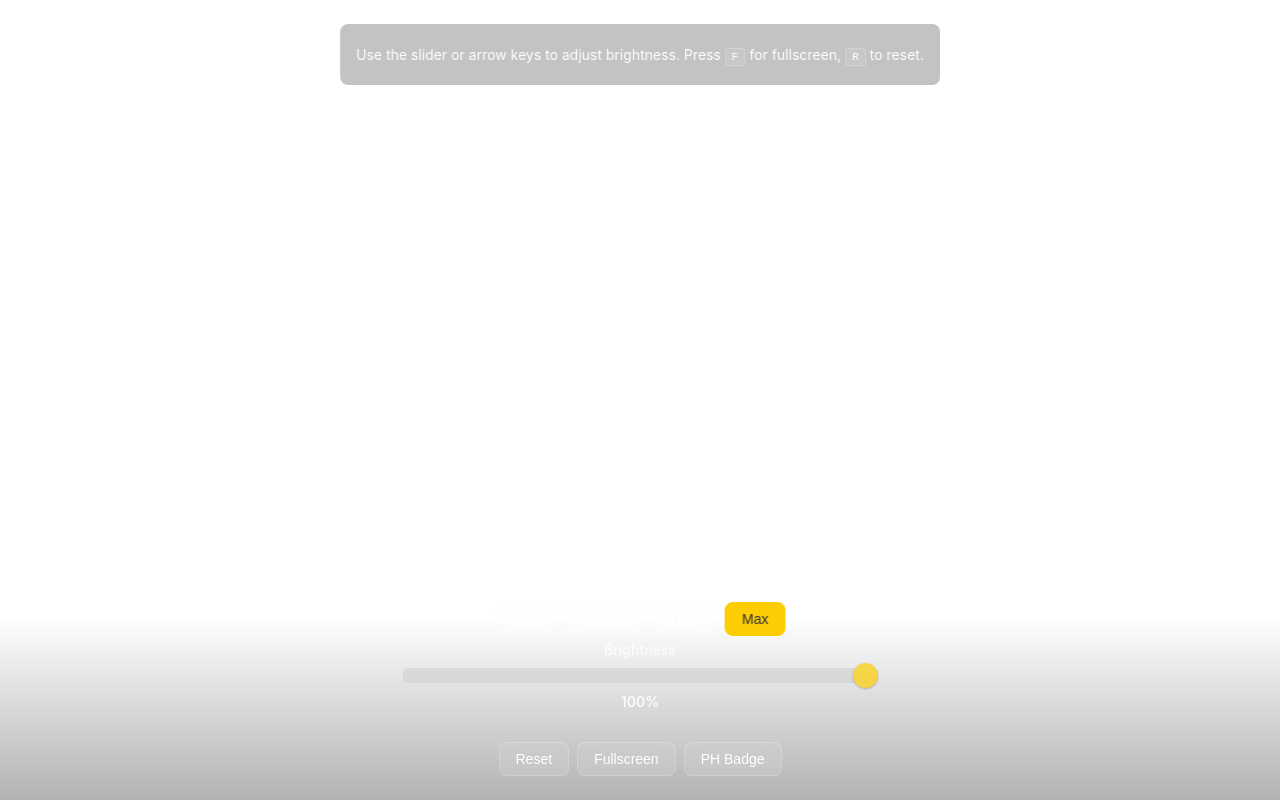
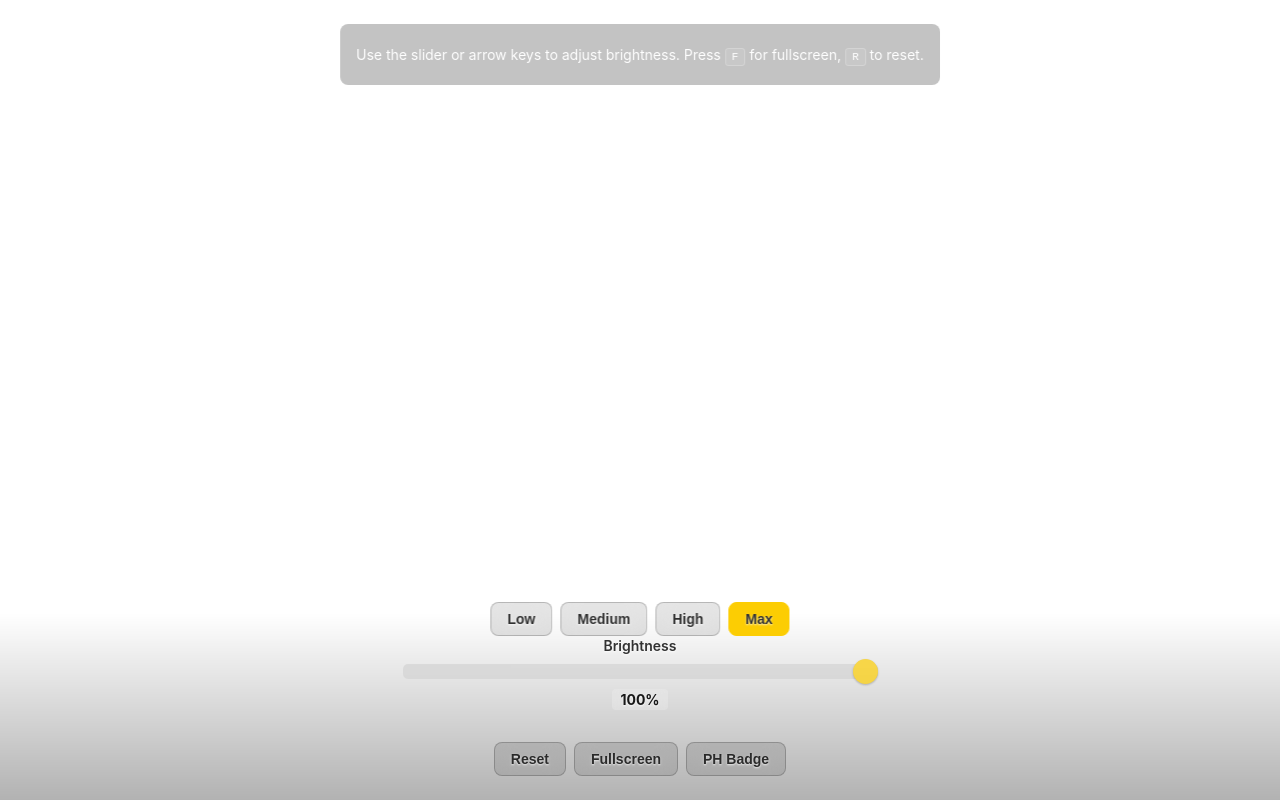
Before and after one commit to banastas/bright.supply, a website: page index.html in a window 1280 px wide. Drawn offline with Linux system fonts and the light colour scheme.

Commit message:
Update styles.css

```diff
--- a/styles.css
+++ b/styles.css
@@ -131,27 +131,32 @@ main {
 
 .preset-btn {
     padding: var(--spacing-sm) var(--spacing-md);
-    background: var(--button-bg);
-    border: 1px solid rgba(255, 255, 255, 0.2);
+    background: rgba(0, 0, 0, 0.1);
+    border: 1px solid rgba(0, 0, 0, 0.2);
     border-radius: var(--border-radius-md);
-    color: var(--text-color);
+    color: rgba(0, 0, 0, 0.8);
     font-size: var(--font-size-small);
-    font-weight: 500;
+    font-weight: 600;
     cursor: pointer;
     transition: all var(--slider-transition);
     backdrop-filter: blur(10px);
     -webkit-backdrop-filter: blur(10px);
+    text-shadow: 0 1px 2px rgba(255, 255, 255, 0.8);
 }
 
 .preset-btn:hover {
-    background: var(--button-hover-bg);
+    background: rgba(0, 0, 0, 0.2);
+    color: rgba(0, 0, 0, 0.9);
     transform: translateY(-1px);
     box-shadow: var(--shadow-sm);
+    text-shadow: 0 1px 3px rgba(255, 255, 255, 0.9);
 }
 
 .preset-btn:active {
-    background: var(--button-active-bg);
+    background: rgba(0, 0, 0, 0.3);
+    color: rgba(0, 0, 0, 1);
     transform: translateY(0);
+    text-shadow: 0 1px 3px rgba(255, 255, 255, 1);
 }
 
 .preset-btn.active {
@@ -172,9 +177,10 @@ main {
 
 .slider-label {
     font-size: var(--font-size-small);
-    font-weight: 500;
+    font-weight: 600;
     margin-bottom: var(--spacing-sm);
-    opacity: 0.8;
+    color: rgba(0, 0, 0, 0.8);
+    text-shadow: 0 1px 2px rgba(255, 255, 255, 0.8);
 }
 
 .slider {
@@ -234,10 +240,16 @@ main {
 .slider-value {
     margin-top: var(--spacing-sm);
     font-size: var(--font-size-small);
-    font-weight: 600;
-    opacity: 0.9;
+    font-weight: 700;
+    color: rgba(0, 0, 0, 0.9);
     min-width: 3ch;
     text-align: center;
+    text-shadow: 0 1px 2px rgba(255, 255, 255, 0.8);
+    background: rgba(255, 255, 255, 0.2);
+    padding: 2px 8px;
+    border-radius: 4px;
+    backdrop-filter: blur(5px);
+    -webkit-backdrop-filter: blur(5px);
 }
 
 /* Control Buttons */
@@ -249,27 +261,32 @@ main {
 
 .control-btn {
     padding: var(--spacing-sm) var(--spacing-md);
-    background: var(--button-bg);
-    border: 1px solid rgba(255, 255, 255, 0.2);
+    background: rgba(0, 0, 0, 0.1);
+    border: 1px solid rgba(0, 0, 0, 0.2);
     border-radius: var(--border-radius-md);
-    color: var(--text-color);
+    color: rgba(0, 0, 0, 0.8);
     font-size: var(--font-size-small);
-    font-weight: 500;
+    font-weight: 600;
     cursor: pointer;
     transition: all var(--slider-transition);
     backdrop-filter: blur(10px);
     -webkit-backdrop-filter: blur(10px);
+    text-shadow: 0 1px 2px rgba(255, 255, 255, 0.8);
 }
 
 .control-btn:hover {
-    background: var(--button-hover-bg);
+    background: rgba(0, 0, 0, 0.2);
+    color: rgba(0, 0, 0, 0.9);
     transform: translateY(-1px);
     box-shadow: var(--shadow-sm);
+    text-shadow: 0 1px 3px rgba(255, 255, 255, 0.9);
 }
 
 .control-btn:active {
-    background: var(--button-active-bg);
+    background: rgba(0, 0, 0, 0.3);
+    color: rgba(0, 0, 0, 1);
     transform: translateY(0);
+    text-shadow: 0 1px 3px rgba(255, 255, 255, 1);
 }
 
 /* Instructions */
```
